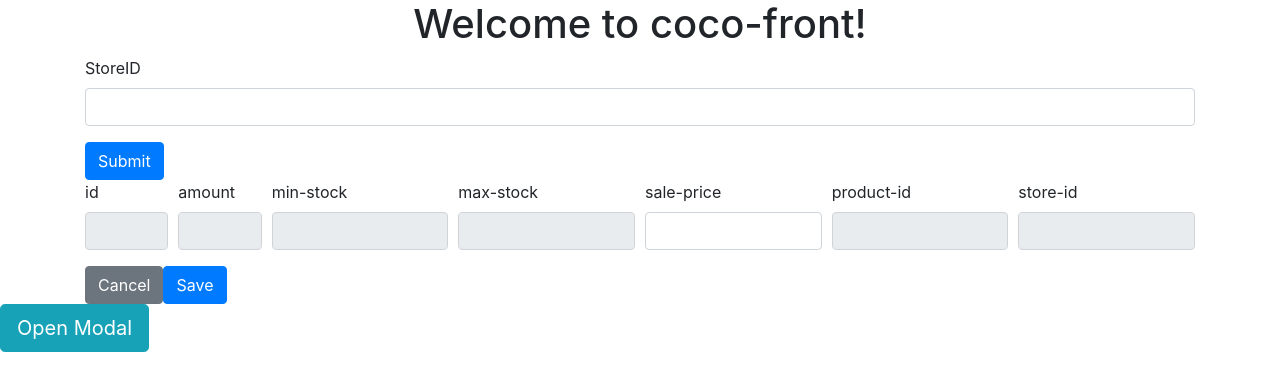
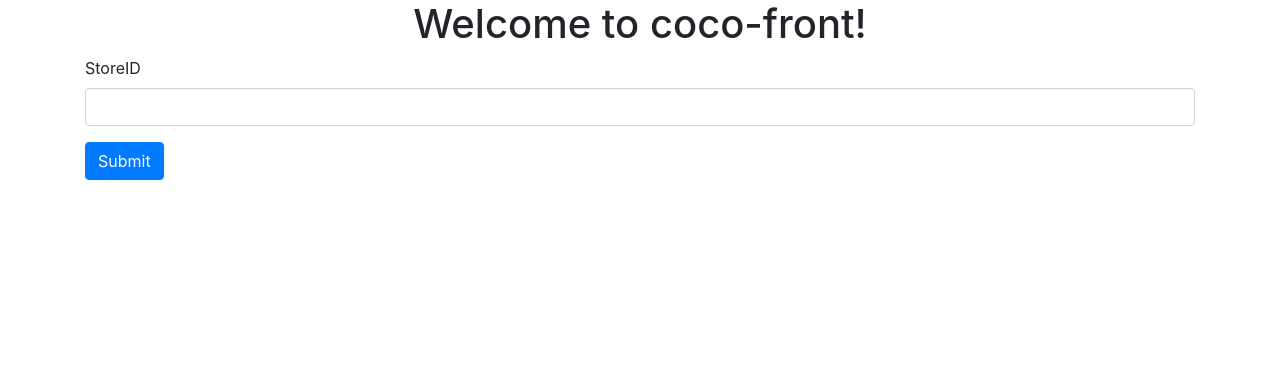
Before and after one commit to pufarin/mono-cocome, an Angular app in the folder cocoFront/: page / in a window 1280 px wide. Shown: the top 390 px of the page. Built offline with nearby package versions, Linux system fonts and the light colour scheme.

Commit message:
inserted the form in the modal window aka popup

```diff
--- a/cocoFront/src/app/uc7changeprice/uc7view/uc7view.component.html
+++ b/cocoFront/src/app/uc7changeprice/uc7view/uc7view.component.html
@@ -39,12 +39,31 @@
         <td>{{si.salePrice}}</td>
         <td>{{si.productId}}</td>
         <td>{{si.storeId}}</td>
-        <button type="button"  (click)="onChangePrice(si)"  class="fas fa-edit mt-3 "></button>
+        <button type="button"  (click)="onChangePrice(si)" (click)="showModal=true" class="fas fa-edit mt-3 "></button>
       </tr>
     </tbody>
   </table>
 </div>
 
+
+
+
+<!-- Trigger the modal with a button -->
+<!--button type="button" class="btn btn-info btn-lg" (click)="showModal=true" data-toggle="modal" data-target="#myModal">Open Modal</button-->
+
+
+<!-- Modal -->
+<div id="myModal" class="modal fade" role="dialog" [ngClass]="{'show':showModal}">
+  <div class="modal-dialog modal-dialog-centered" style="max-width: 85%;">
+
+    <!-- Modal content-->
+    <div class="modal-content">
+      <div class="modal-header">
+          <h4 class="modal-title">Modal Header</h4>
+        <button type="button" class="close" (click)="showModal=false" data-dismiss="modal">&times;</button>
+
+      </div>
+      <div class="modal-body">
           <div class="container">
               <form [formGroup]="changePriceForm" (ngSubmit)="setStockItemPrice()">
                 <div class="form-row">
@@ -111,33 +130,16 @@
                       class="form-control">
                   </div>
                 </div>
-    <button class="btn btn-secondary" type="cancel">Cancel</button>
-    <button class="btn btn-primary" type="submit">Save</button>
+                <div align="right">
+                  <button class="btn btn-secondary" type="cancel" (click)="showModal=false" >Cancel</button>
+                  <button class="btn btn-primary" type="submit" (click)="showModal=false" (click)="setStockItemPrice()" >Save</button>
+                </div>
               </form>
             </div>
-
-
-<!-- Trigger the modal with a button -->
-<button type="button" class="btn btn-info btn-lg" (click)="showModal=true" data-toggle="modal" data-target="#myModal">Open Modal</button>
-
-
-<!-- Modal -->
-<div id="myModal" class="modal fade" role="dialog" [ngClass]="{'show':showModal}">
-  <div class="modal-dialog">
-
-    <!-- Modal content-->
-    <div class="modal-content">
-      <div class="modal-header">
-          <h4 class="modal-title">Modal Header</h4>
-        <button type="button" class="close" (click)="showModal=false" data-dismiss="modal">&times;</button>
-
       </div>
-      <div class="modal-body">
-        <p>Some text in the modal.</p>
-      </div>
-      <div class="modal-footer">
+      <!--div class="modal-footer">
         <button type="button" class="btn btn-default" (click)="showModal=false" data-dismiss="modal">Close</button>
-      </div>
+      </div-->
     </div>
 
   </div>
```
Lines whose indentation alone changed are shown as unchanged.
